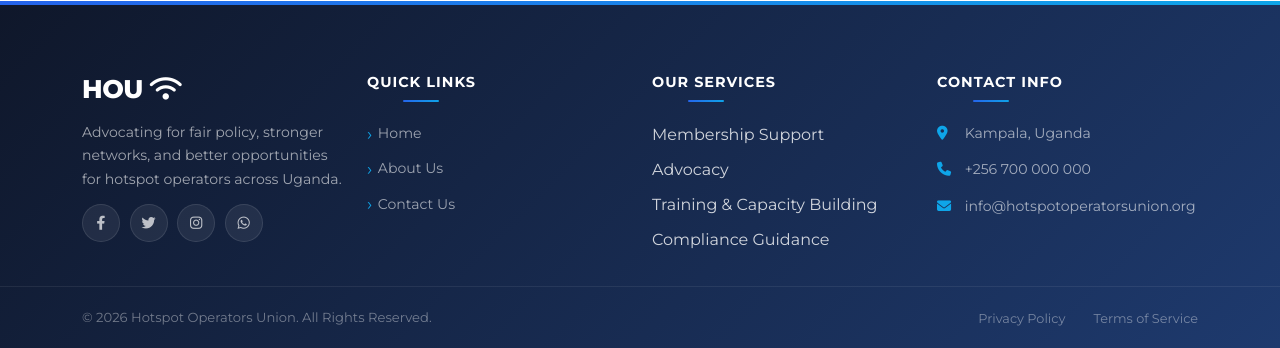
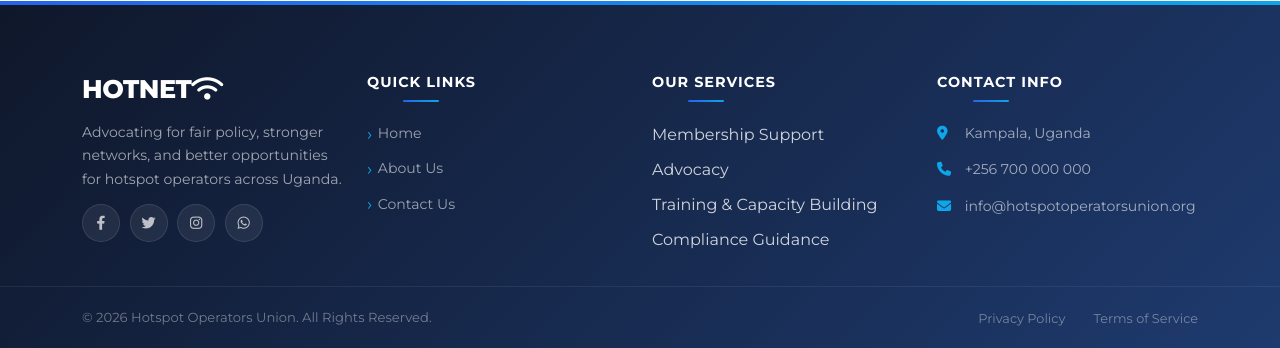
Before and after one commit to alexnamurinda/hou, a PHP site: page /index.php in a window 1280 px wide. Shown: the part 1328-1676 px from the top of the page. Run offline with PHP 8.4, Linux system fonts and the light colour scheme.

Commit message:
footer hotnet

```diff
--- a/includes/footer.php
+++ b/includes/footer.php
@@ -5,7 +5,7 @@
             <div class="col-md-3">
                 <div class="footer-info">
                     <div class="footer-logo mb-3">
-                        <h3>HOU <i class="fas fa-wifi"></i></h3>
+                        <h3>HOTNET<i class="fas fa-wifi"></i></h3>
                     </div>
                     <p>Advocating for fair policy, stronger networks, and better opportunities for hotspot operators across Uganda.</p>
                     <div class="social-links d-flex justify-content-center justify-content-md-start">
```
